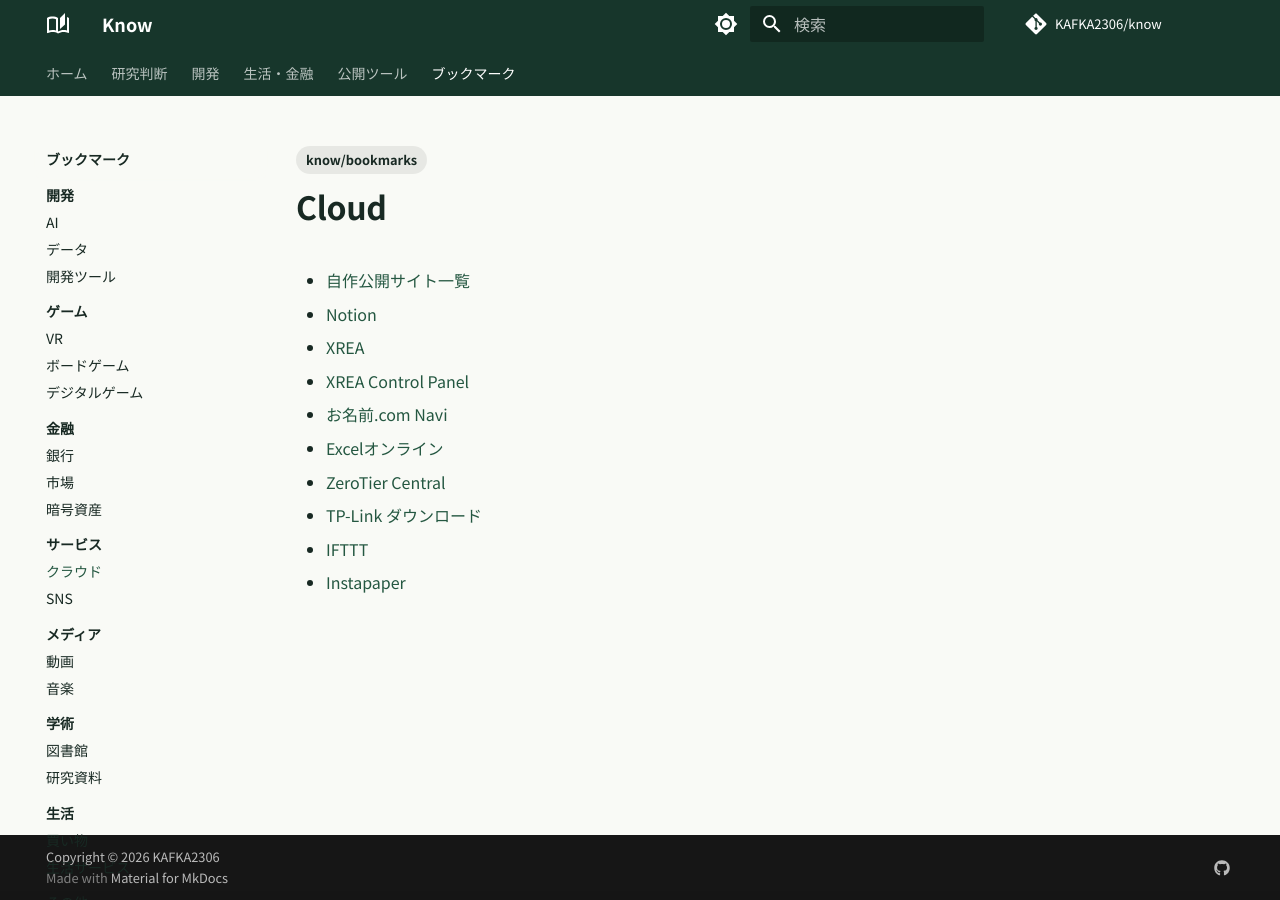
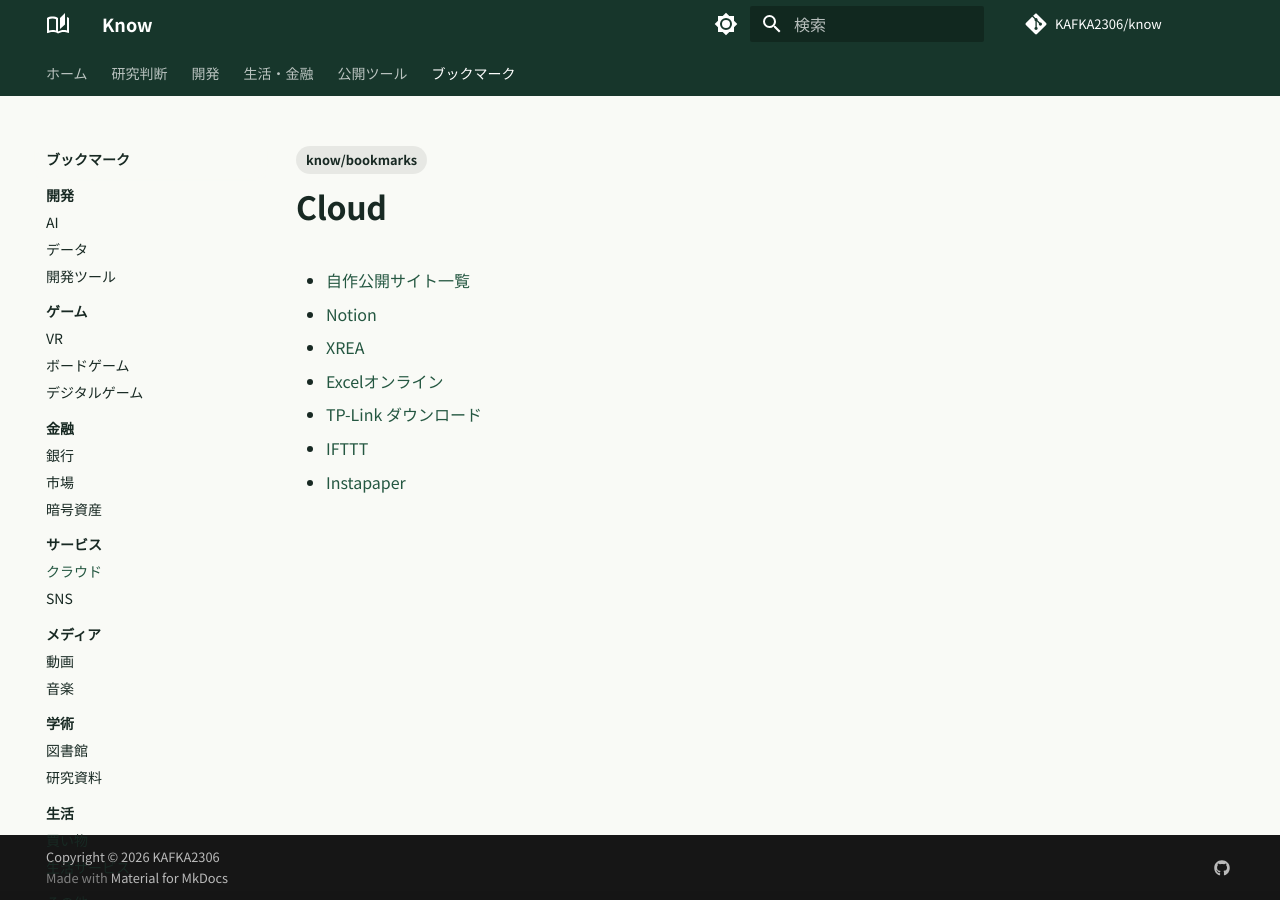
Before and after one commit to KAFKA2306/know, an MkDocs documentation site: the page built from docs/bookmarks/Service/Cloud/index.md, in a window 1280 px wide. Built offline with MkDocs 1.6.1 and Material for MkDocs 9.7.7, drawn with Linux system fonts in a browser that asks for light colours; comment, search, counter and statistics services are not loaded.

Commit message:
docs(bookmarks): prune dated and private links in docs/bookmarks/Service/Cloud/index.md

```diff
--- a/docs/bookmarks/Service/Cloud/index.md
+++ b/docs/bookmarks/Service/Cloud/index.md
@@ -10,10 +10,7 @@ tags:
 - [自作公開サイト一覧](../Sites/index.md)
 - [Notion](https://www.notion.so)
 - [XREA](https://www.value-domain.com)
-- [XREA Control Panel](https://cp.xrea.com)
-- [お名前.com Navi](https://navi.onamae.com)
 - [Excelオンライン](https://onedrive.live.com)
-- [ZeroTier Central](https://my.zerotier.com)
 - [TP-Link ダウンロード](https://www.tp-link.com)
 - [IFTTT](https://ifttt.com)
 - [Instapaper](https://www.instapaper.com)
```
